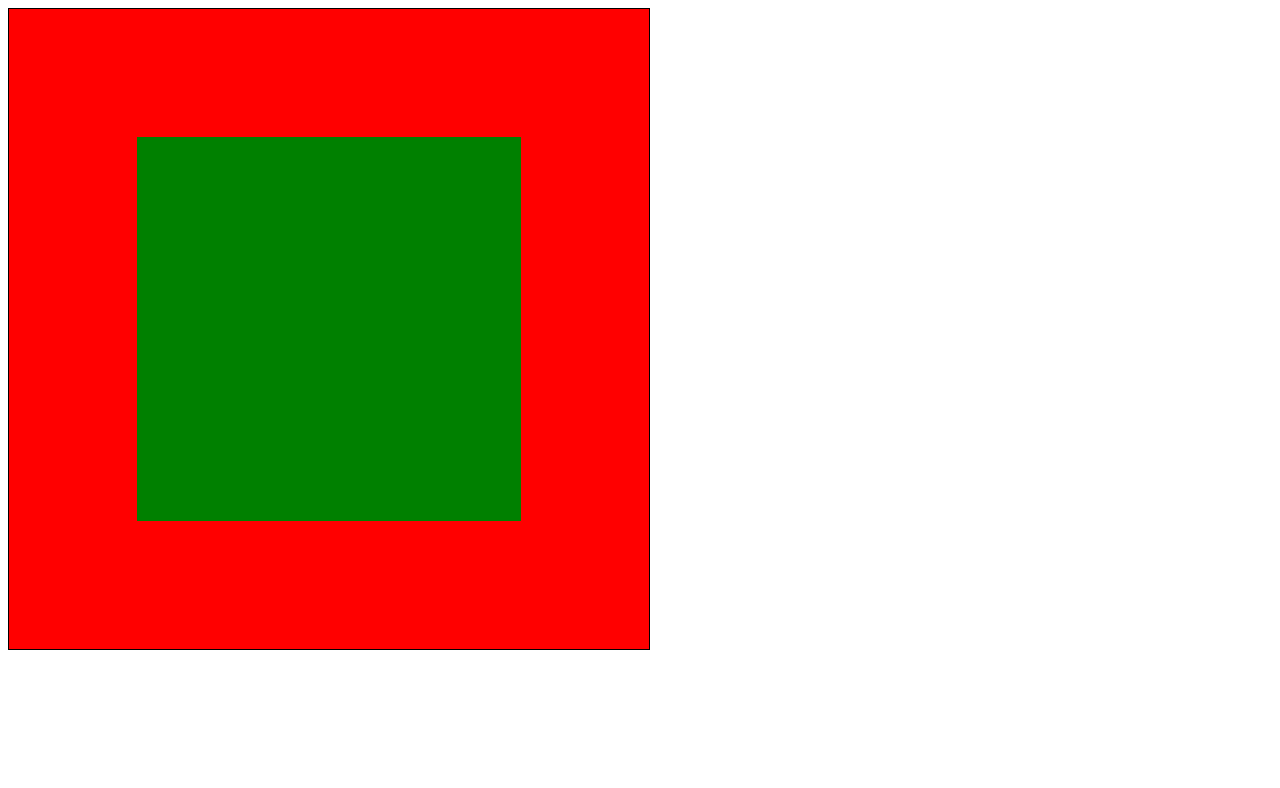
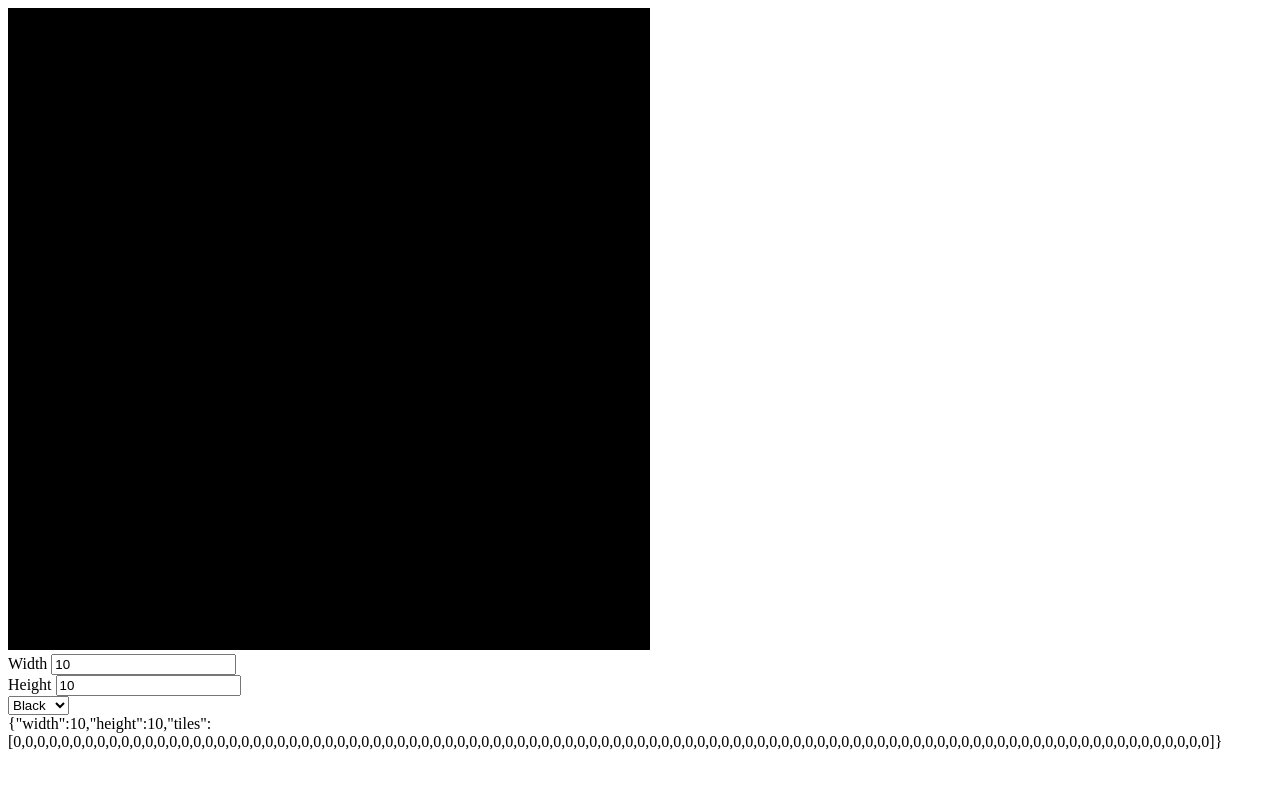
Before and after one commit to colinjeanne/falling-rocks, a plain HTML site: page index.html in a window 1280 px wide. Drawn offline with Linux system fonts and the light colour scheme.

Commit message:
Add basic board creation
This change adds a very simple method of creating board. A type of tile can be selected and clicked on dragged within the board to set the tiles.

```diff
--- a/index.html
+++ b/index.html
@@ -10,18 +10,45 @@
     </style>
   </head>
   <body>
-    <canvas id="board" width="640" height="640"></canvas>
+    <div>
+      <canvas id="board" width="640" height="640"></canvas>
+      <div>
+        <div>
+          <label for="widthInput">Width</label>
+          <input id="widthInput" type="number" min="1" value="10">
+        </div>
+        <div>
+          <label for="heightInput">Height</label>
+          <input id="heightInput" type="number" min="1" value="10">
+        </div>
+        <div>
+          <select id="selectedTile">
+            <option value="0" selected>Black</option>
+            <option value="1">Red</option>
+            <option value="2">Green</option>
+            <option value="3">Blue</option>
+            <option value="4">Yellow</option>
+          </select>
+        </div>
+        <div>
+          <output id="generatedBoard"></output>
+        </div>
+      </div>
+    </div>
   </body>
   <script type="module">
     function drawTile(context, tile, x, y, width, height) {
       context.save();
 
-      if (tile === 0) {
-        context.fillStyle = "red";
-      } else if (tile === 1) {
-        context.fillStyle = "green";
+      const tileStyles = {
+        0: "black",
+        1: "red",
+        2: "green",
+        3: "blue",
+        4: "yellow",
       }
 
+      context.fillStyle = tileStyles[tile];
       context.fillRect(x, y, width, height);
 
       context.restore();
@@ -41,19 +68,71 @@
       });
     }
 
+    function newBoard(width, height) {
+      return {
+        width,
+        height,
+        tiles: Array(width * height).fill(0, 0),
+      };
+    }
+
+    function getTile(board, x, y) {
+      return board.tiles[x + y * board.width];
+    }
+
+    function setTile(board, x, y, tile) {
+      board.tiles[x + y * board.width] = tile;
+    }
+
+    function boardToString(board) {
+      return JSON.stringify(board);
+    }
+
+    function updateTile(mouseEvent) {
+      const tileWidth = boardElement.width / board.width;
+      const tileHeight = boardElement.height / board.height;
+
+      const tileX = Math.floor(mouseEvent.offsetX / tileWidth);
+      const tileY = Math.floor(mouseEvent.offsetY / tileHeight);
+
+      const tile = parseInt(selectedTileInput.selectedOptions[0].value);
+      const originalTile = getTile(board, tileX, tileY);
+
+      if (tile !== originalTile) {
+        setTile(board, tileX, tileY, tile);
+        generatedBoardOutput.value = boardToString(board);
+        renderBoard(boardElement, board);
+      }
+    }
+
     const boardElement = document.getElementById("board");
-    const board = {
-      width: 5,
-      height: 5,
-      tiles: [
-        0, 0, 0, 0, 0,
-        0, 1, 1, 1, 0,
-        0, 1, 1, 1, 0,
-        0, 1, 1, 1, 0,
-        0, 0, 0, 0, 0,
-      ],
-    };
+    const widthInput = document.getElementById("widthInput");
+    const heightInput = document.getElementById("heightInput");
+    const selectedTileInput = document.getElementById("selectedTile");
+    const generatedBoardOutput = document.getElementById("generatedBoard");
 
-    renderBoard(boardElement, board);
+    let board;
+    function recreateBoard() {
+      board = newBoard(widthInput.valueAsNumber, heightInput.valueAsNumber);
+      generatedBoardOutput.value = boardToString(board);
+      renderBoard(boardElement, board);
+    }
+
+    widthInput.addEventListener("change", recreateBoard);
+    heightInput.addEventListener("change", recreateBoard);
+
+    let isDragDrawing = false;
+
+    boardElement.addEventListener("mousedown", () => isDragDrawing = true);
+    document.addEventListener("mouseup", () => isDragDrawing = false);
+
+    boardElement.addEventListener("mousemove", ev => {
+      if (isDragDrawing) {
+        updateTile(ev);
+      }
+    });
+    boardElement.addEventListener("click", updateTile);
+
+    recreateBoard();
   </script>
 </html>
```
